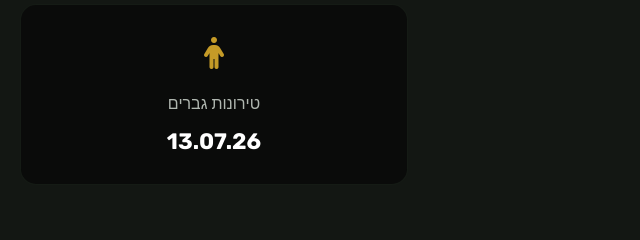
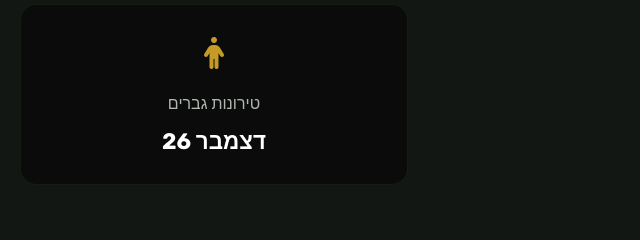
Before and after one commit to asafitach/division-99-landing, a plain HTML site: page index.html in a window 1280 px wide. Shown: the part 5440-5680 px from the top of the page, 632-1272 px from the left. Drawn offline with Linux system fonts and the light colour scheme.

Commit message:
Update index.html changed the draft dates for men

```diff
--- a/index.html
+++ b/index.html
@@ -421,7 +421,7 @@
           <div class="date-box">
             <span class="date-icon"><i class="fas fa-person" style="color: var(--color-gold);"></i></span>
             <div class="date-title">טירונות גברים</div>
-            <div class="date-value">13.07.26</div>
+            <div class="date-value">דצמבר 26</div>
           </div>
 
           <div class="date-box highlight">
```
